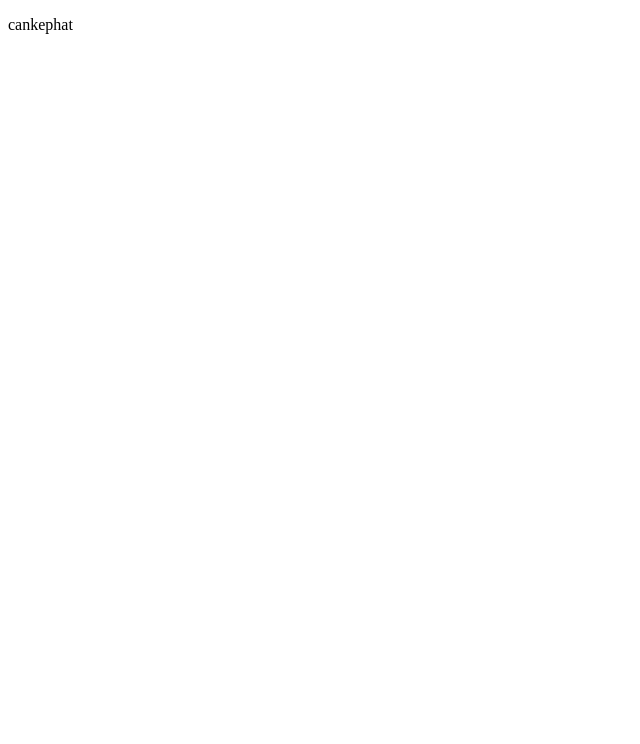
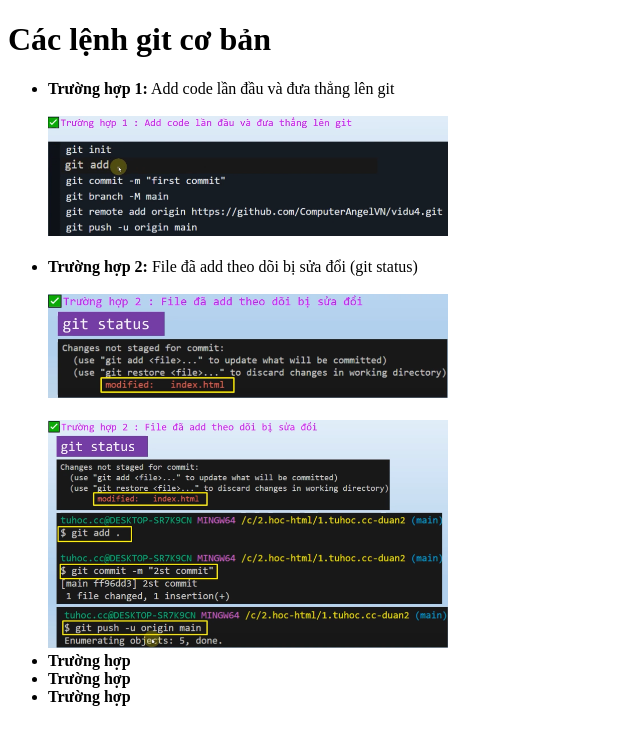
Before and after one commit to cankephat-12/bai16.4, a plain HTML site: page index.html in a window 1280 px wide. Shown: the whole page, without its empty margins (0-640 px from the left). Drawn offline with Linux system fonts and the light colour scheme.

Commit message:
sua doi lan 2

```diff
--- a/index.html
+++ b/index.html
@@ -6,6 +6,29 @@
     <title>BAI16.4</title>
   </head>
   <body>
-    <p>cankephat</p>
+    <h1>Các lệnh git cơ bản</h1>
+    <ul>
+      <li>
+        <b>Trường hợp 1:</b> Add code lần đầu và đưa thẳng lên git <br />
+        <br />
+        <img src="./img/truonghop1.png" alt="ảnh" width="400" />
+      </li>
+      <br />
+      <li>
+        <b>Trường hợp 2:</b> File đã add theo dõi bị sửa đổi (git status) <br />
+        <br />
+        <img src="img/truong hop2.png" alt="ảnh" width="400" />
+        <br />
+        <br />
+        <img
+          src="img/trường hợp 2(1).png"
+          alt="ảnh trường hợp 2-1"
+          width="400"
+        />
+      </li>
+      <li><b>Trường hợp</b></li>
+      <li><b>Trường hợp</b></li>
+      <li><b>Trường hợp</b></li>
+    </ul>
   </body>
 </html>
```
Also changed, not shown: img/truong hop2.png (added), img/truonghop1.png (added), img/trường hợp 2(1).png (added).
